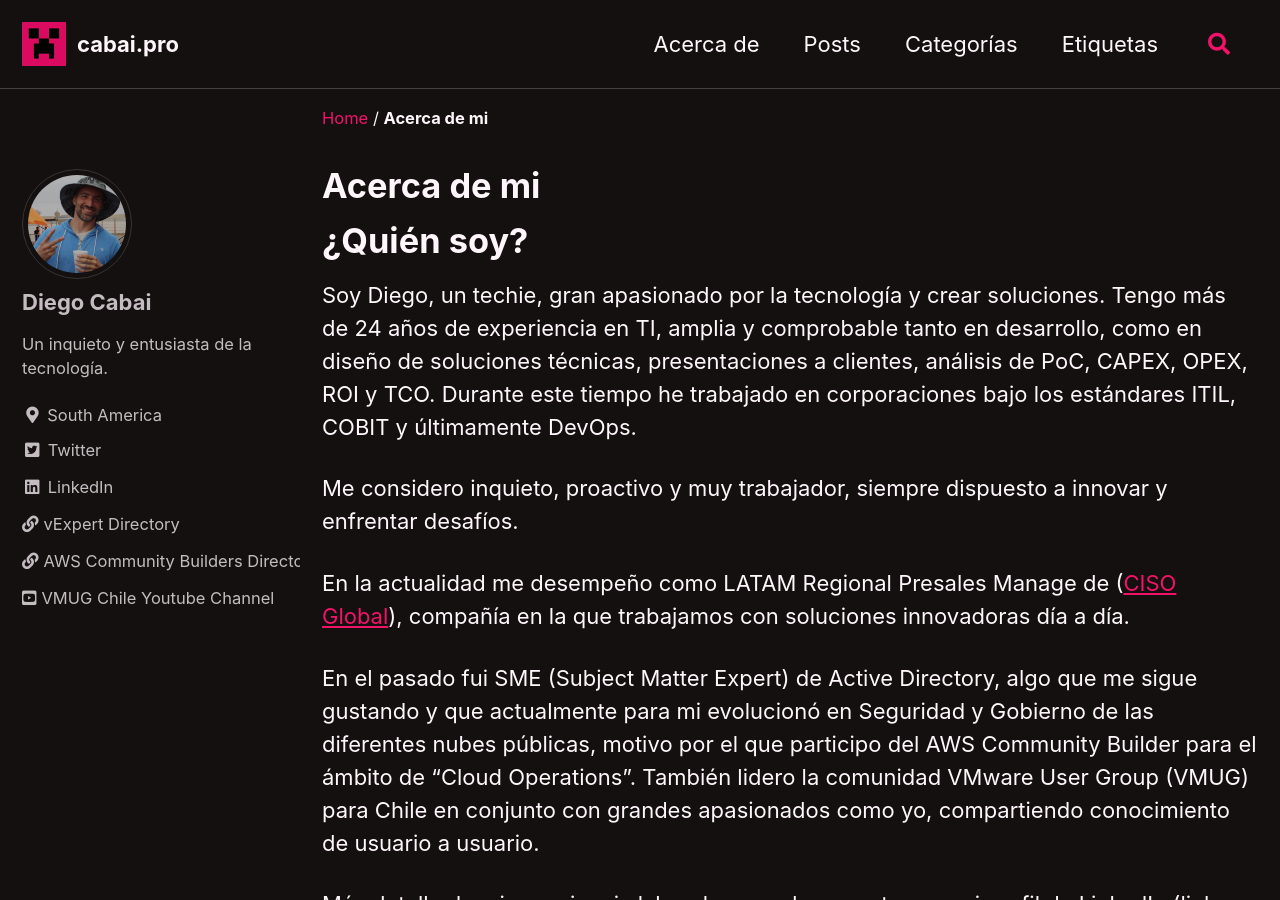
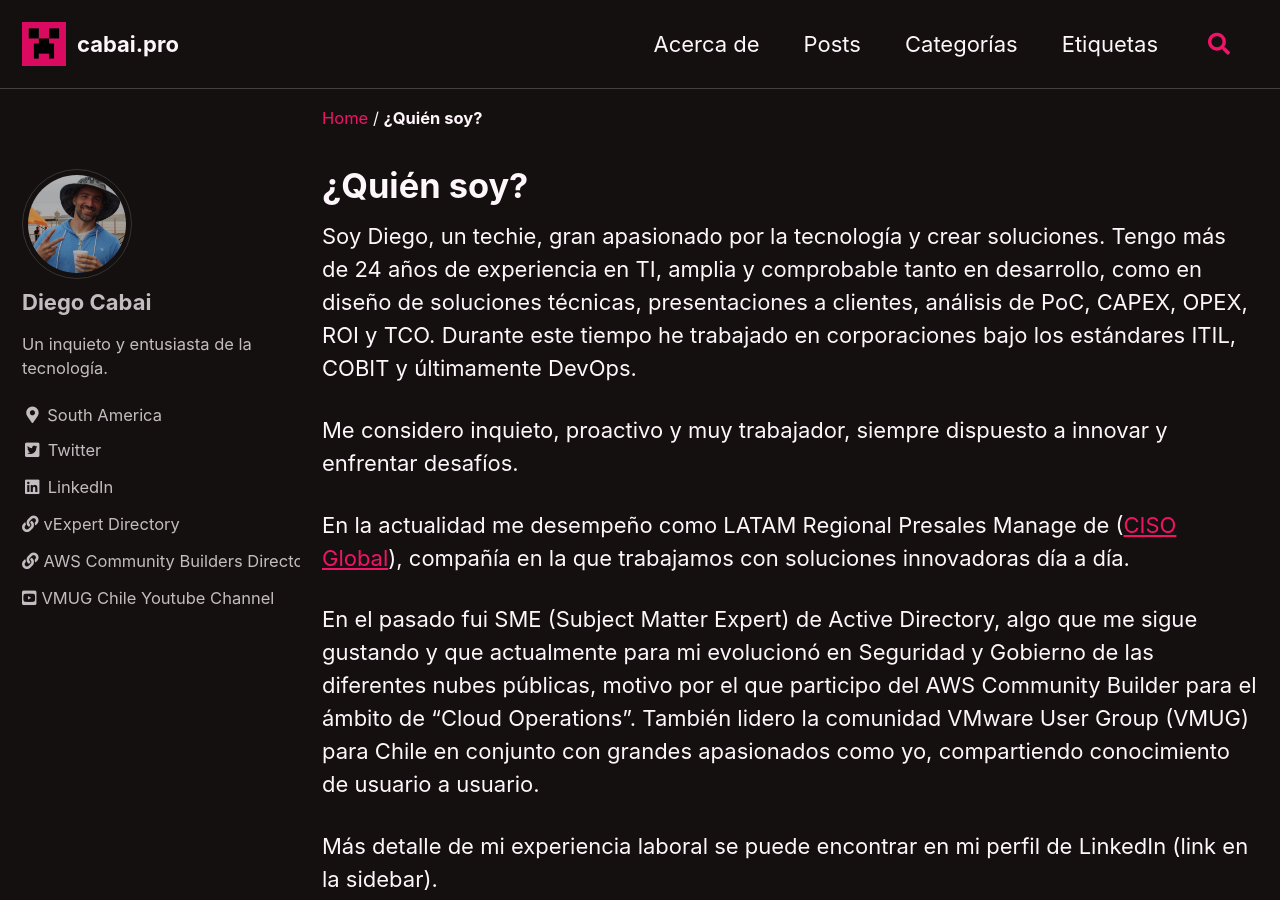
Before and after one commit to dcabai/dcabai.github.io, a Jekyll site: the page built from about.md, in a window 1280 px wide and 900 px high. Built offline with Jekyll 4.4.1, drawn with Linux system fonts in a browser that asks for light colours; cached includes are drawn as plain includes.

Commit message:
Update about.md

```diff
--- a/about.md
+++ b/about.md
@@ -1,13 +1,10 @@
 ---
 layout: single
-title: Acerca de mi
+title: ¿Quién soy?
 permalink: /about/
 author_profile: true
 classes: wide
 ---
-
-# ¿Quién soy?
-
 Soy Diego, un techie, gran apasionado por la tecnología y crear soluciones. Tengo más de 24 años de experiencia en TI, amplia y comprobable tanto en desarrollo, como en diseño de soluciones técnicas, presentaciones a clientes, análisis de PoC, CAPEX, OPEX, ROI y TCO. Durante este tiempo he trabajado en corporaciones bajo los estándares ITIL, COBIT y últimamente DevOps.
 
 Me considero inquieto, proactivo y muy trabajador, siempre dispuesto a innovar y enfrentar desafíos.
```
